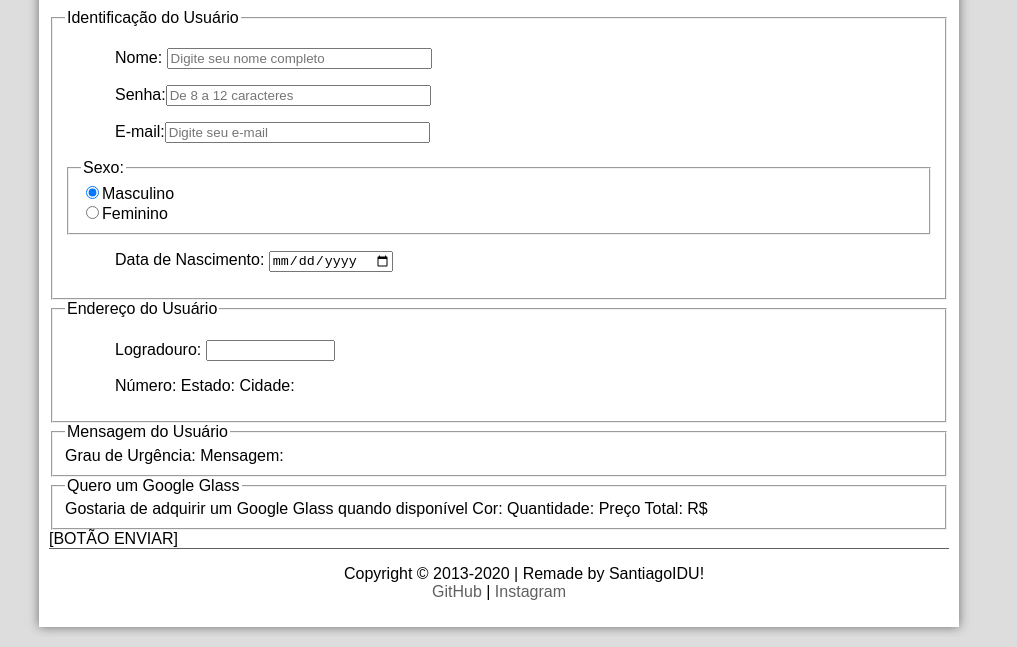
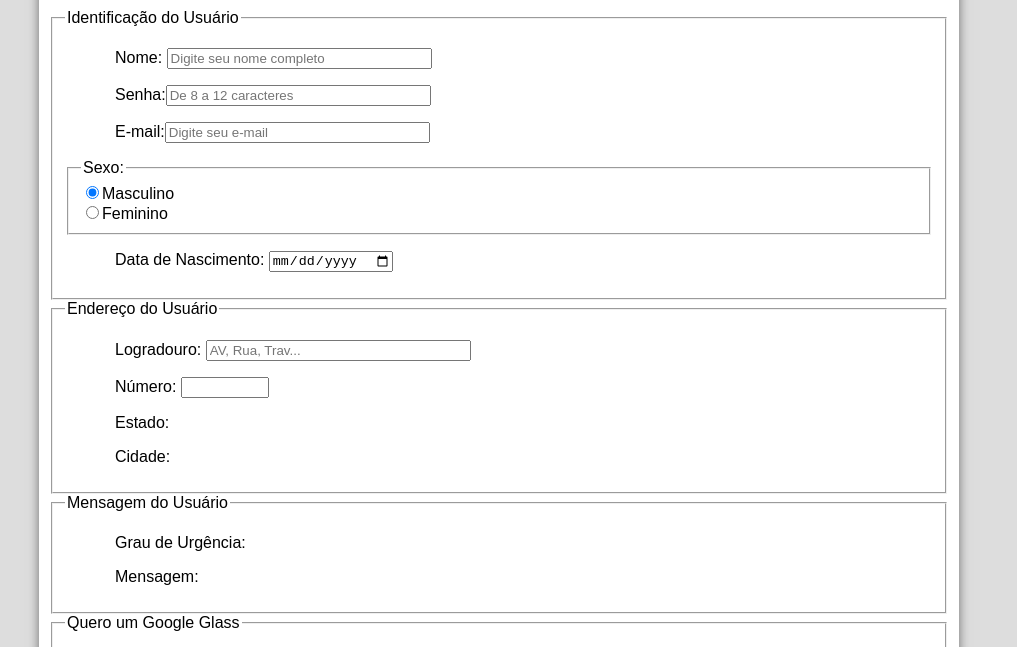
Before and after one commit to santiagoidu/Projeto-Google-Glass, a plain HTML site: page fale-conosco.html in a window 1280 px wide. Shown: the part 305-952 px from the top of the page, without its empty margins (141-1158 px from the left). Drawn offline with Linux system fonts and the light colour scheme; a script that the page names is missing.

Commit message:
versão 0.8.1

```diff
--- a/fale-conosco.html
+++ b/fale-conosco.html
@@ -43,34 +43,42 @@
                     <h3 class="direita">Atualizado em 11/Maio/2020</h3>
                 </hgroup>
             </header>
-            <form>
-                <fieldset id="usuario"><legend>Identificação do Usuário</legend>
-                    <p><label for="cnome">Nome:</label> <input type="text" name="tnome" id="cnome" size="30" maxlength="30" placeholder="Digite seu nome completo"></p>
-                    <p><label for="csenha">Senha:</label><input type="password" name="tsenha" id="csenha" size="30" maxlength="12" placeholder="De 8 a 12 caracteres"></p>
-                    <p><label for="cmail">E-mail:</label><input type="email" name="tmail" id="cmail" size="30" maxlength="40" placeholder="Digite seu e-mail"></p>
-                   <fieldset id="sexo"><legend>Sexo:</legend>
-                    <input type="radio" name="tsexo" id="cmasc" checked><label for="cmasc">Masculino</label><br>
-                    <input type="radio" name="tsexo" id="cfem"><label for="cfem">Feminino</label></fieldset>
+            <form method="post" id="fcontato" action="mailto:contato@cursoemvideo.com">
+                <fieldset id="usuario">
+                    <legend>Identificação do Usuário</legend>
+                    <p><label for="cnome">Nome:</label> <input type="text" name="tnome" id="cnome" size="30"
+                            maxlength="30" placeholder="Digite seu nome completo"></p>
+                    <p><label for="csenha">Senha:</label><input type="password" name="tsenha" id="csenha" size="30"
+                            maxlength="12" placeholder="De 8 a 12 caracteres"></p>
+                    <p><label for="cmail">E-mail:</label><input type="email" name="tmail" id="cmail" size="30"
+                            maxlength="40" placeholder="Digite seu e-mail"></p>
+                    <fieldset id="sexo">
+                        <legend>Sexo:</legend>
+                        <input type="radio" name="tsexo" id="cmasc" checked><label for="cmasc">Masculino</label><br>
+                        <input type="radio" name="tsexo" id="cfem"><label for="cfem">Feminino</label>
+                    </fieldset>
                     <p>Data de Nascimento: <input type="date" name="tnasc" id="cnasc"> </p>
                 </fieldset>
                 <fieldset id="endereco">
                     <legend>Endereço do Usuário</legend>
-                  <p>  Logradouro: <input type="text" name="trua" id="crua" size="13" maxlength="80">
-                  <p>  Número:
-                    Estado:
-                    Cidade:
+                    <p><label for="crua">Logradouro:</label> <input type="text" name="trua" id="crua" size="30"
+                            maxlength="80" placeholder="AV, Rua, Trav..."></p>
+                    <p><label for="cnum">Número:</label> <input type="number" name="tnum" id="cnum" min="0"
+                            max="999999"></p>
+                    <p><label for="cest">Estado:</label></p>
+                    <p><label for="ccid">Cidade:</label></p>
                 </fieldset>
                 <fieldset id="mensagem">
                     <legend>Mensagem do Usuário</legend>
-                    Grau de Urgência:
-                    Mensagem:
+                    <p><label for="curg">Grau de Urgência:</label></p>
+                    <p><label for="cmsg">Mensagem:</label></p>
                 </fieldset>
                 <fieldset id="pedido">
                     <legend>Quero um Google Glass</legend>
-                    Gostaria de adquirir um Google Glass quando disponível
-                    Cor:
-                    Quantidade:
-                    Preço Total: R$
+                    <p><label for="cped">Gostaria de adquirir um Google Glass quando disponível</label></p>
+                    <p><label for="ccor">Cor:</label></p>
+                    <p><label for="cqtd">Quantidade:</label></p>
+                    <p><label for="ctot">Preço Total: R$</label></p>
                 </fieldset>
 
                 [BOTÃO ENVIAR]
```
Also changed, not shown: 2 other files.
